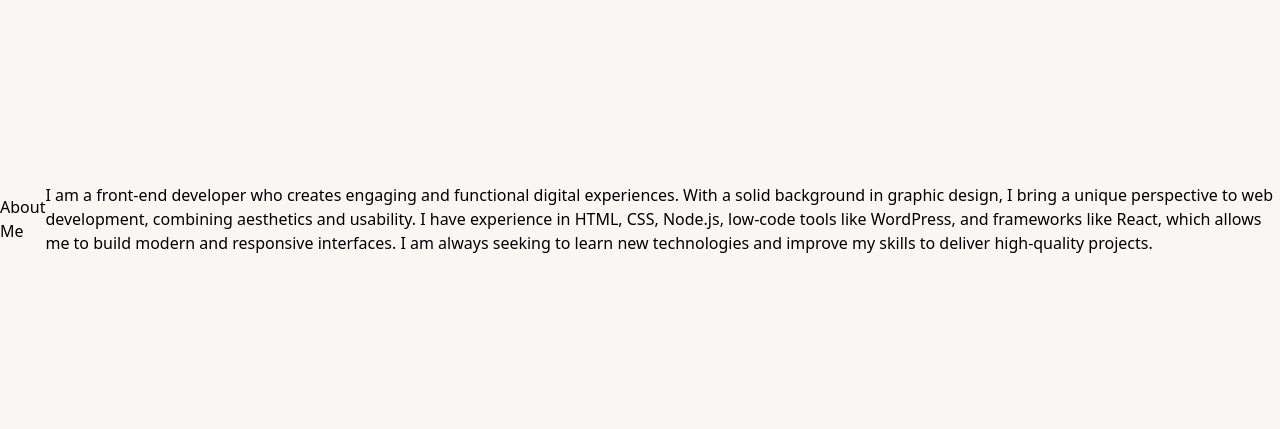
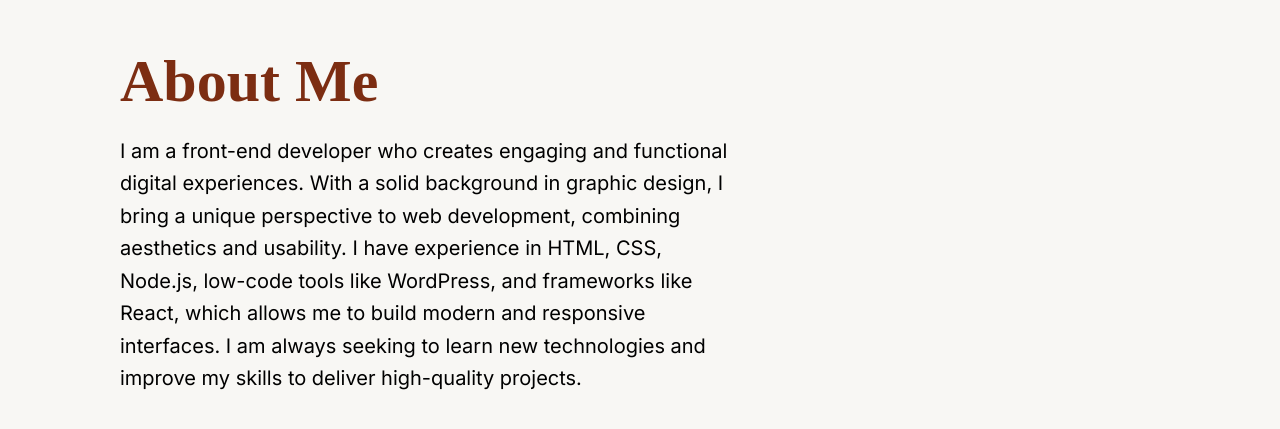
Before and after one commit to rafaelsilva039133-boop/portfolio, a Next.js app: page /en in a window 1280 px wide. Shown: the part 1781-2210 px from the top of the page. Built offline with nearby package versions, Linux system fonts and the light colour scheme; a web font is replaced by a local one.

Commit message:
style: About page

```diff
--- a/components/about.jsx
+++ b/components/about.jsx
@@ -4,9 +4,11 @@ function About(){
   const t = useTranslations("About");
 
   return(
-    <section id="about" className="fullscreen flex items-center justify-center">
-      <h1>{t("title")}</h1>
-      <p>{t("description")}</p>
+    <section id="about" className="fullscreen flex flex-col justify-center responsive-container">
+      <div className=" w-3/5">
+        <h1 className=" title pb-4">{t("title")}</h1>
+        <p className=" text">{t("description")}</p>
+      </div>
     </section>
   )
 }
```
